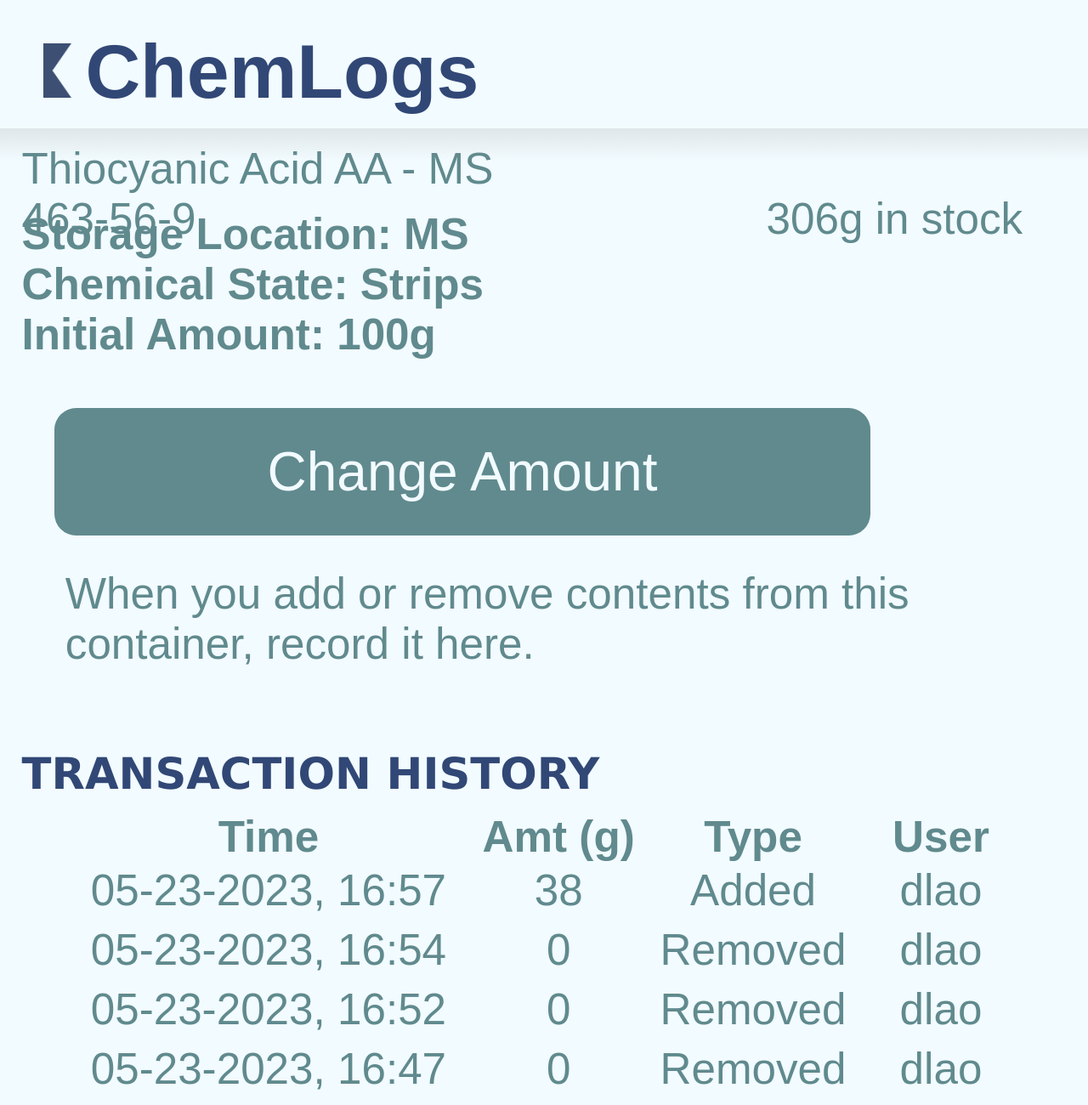
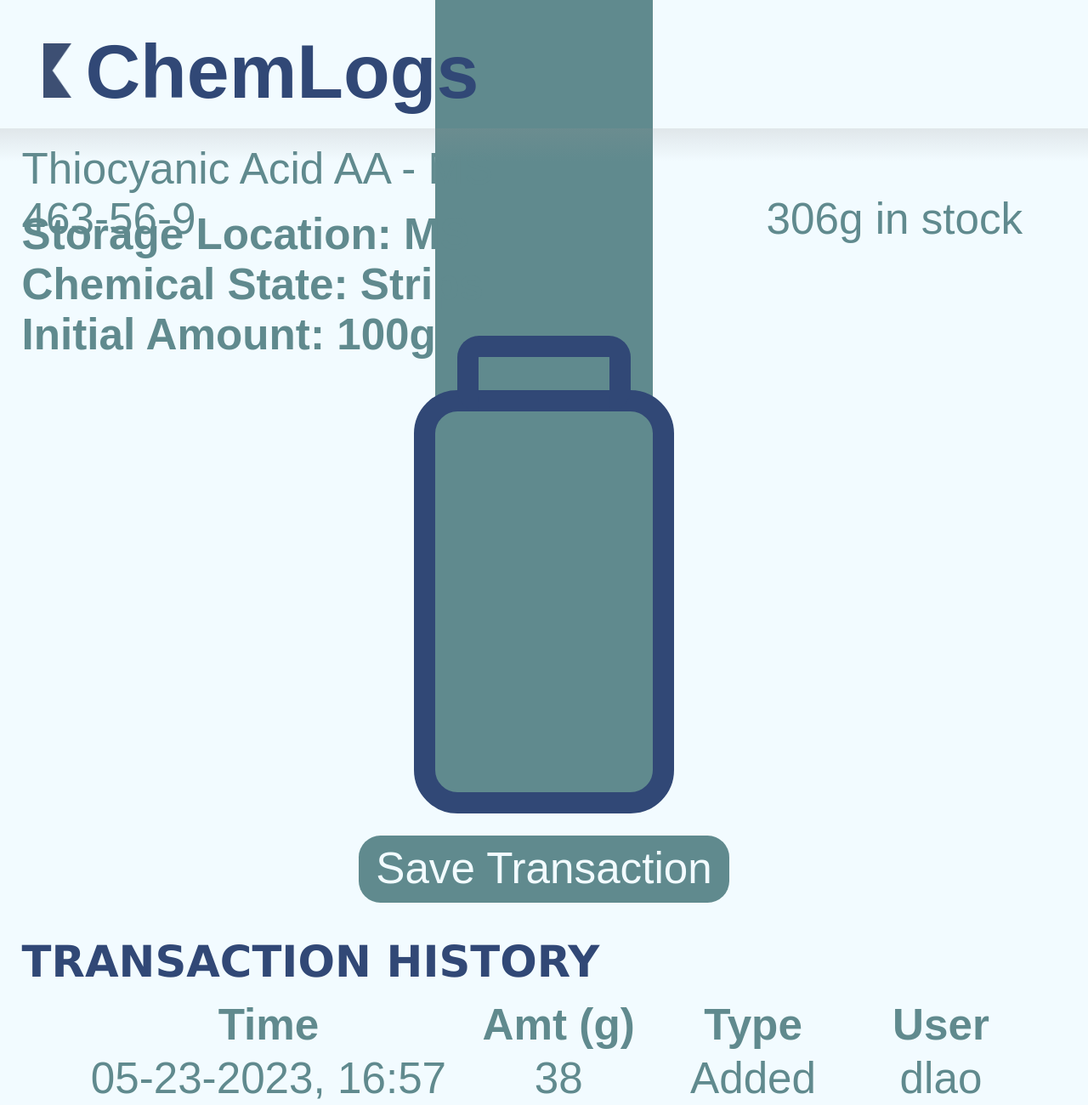
Before and after one commit to EastsidePreparatorySchool/ChemLogs, a Django app: a page that uses Test Django App/mysite/chemlogs/templates/chemlogs/container.html in a window 1280 px wide. Shown: the top 1300 px of the page at 85% size. Run offline with Django 4.2, Linux system fonts and the light colour scheme; a user stored in the database is signed in; data comes from the database, SQL or seed files in the repository.

Commit message:
Overhaul transaction creation process

```diff
--- a/Test Django App/mysite/chemlogs/forms.py
+++ b/Test Django App/mysite/chemlogs/forms.py
@@ -15,7 +15,7 @@
 
 
 class TransactionCreateForm(forms.Form):
-    trSlide = forms.IntegerField(label="")
+    new_amount = forms.FloatField(label="")
 
 class ContainerCreateForm(forms.Form):
     contents_choices = []
--- a/Test Django App/mysite/chemlogs/static/chemlogs/chemScript.js
+++ b/Test Django App/mysite/chemlogs/static/chemlogs/chemScript.js
@@ -37,16 +37,6 @@
   content.style.maxHeight = content.scrollHeight + "px";
 }
 
-// Used on page load. Changes how the slider renders.
-function modifySlider(max) {
-    slider = document.getElementById("trSlide");
-    slider.type = "range";
-    slider.min = "0";
-    slider.max = max;
-    slider.value = "0";
-    slider.style = "margin: 0vw;";
-}
-
 // maintain scroll position when reloading a page
 function setScrollListener() {
   // from https://stackoverflow.com/questions/9377951/how-to-remember-scroll-position-and-scroll-back
--- a/Test Django App/mysite/chemlogs/static/chemlogs/style.css
+++ b/Test Django App/mysite/chemlogs/static/chemlogs/style.css
@@ -185,16 +185,6 @@
    border: none;
 }
 
-#trSlide {
-   appearance: none;
-   width: 60%;
-   height: 1.3vw;
-   color: #f2fbff;
-   background-color: #608a8e;
-   opacity: 0.6;
-   margin-left: 15%;
-}
-
 .edit, input[type=submit] {
    background-color: #608a8e;
 }
@@ -375,3 +365,7 @@
 ::placeholder {
    color: #608a8e;
 }
+
+#new_amount {
+   display: none;
+}
--- a/Test Django App/mysite/chemlogs/templates/chemlogs/container.html
+++ b/Test Django App/mysite/chemlogs/templates/chemlogs/container.html
@@ -11,7 +11,7 @@
     <link rel="stylesheet" href="{% static 'chemlogs/style.css' %}">
     <link rel="icon" type="image/png" href="{% static 'chemlogs/images/icon.png' %}">
 </head>
-<body onload="modifySlider('{{container.initial_value}}')">
+<body onload="setAmount('{{container.computeRawAmount}}')">
     <div class="header">
         <a href="/chemlogs/chemicalSearch"><img src="{% static 'chemlogs/images/icon.png' %}">
             <h4>ChemLogs</h4></a>
@@ -28,25 +28,24 @@
     <p><strong>Initial Amount: {{container.getInitialDisplayableAmount}}</strong></p>
     <br>
 
-    <button type="button" id="addChem" onclick="toggleVisibilityId('transactForm')">Change Amount</button>
-    <p class="indented">When you add or remove contents from this container, record it here.</p>
-    <div class="content" id="transactForm" style="display: block; padding-top: 1em;">
-        <form method="POST">
-            {% csrf_token %}
-            <!--<span style="display: inline; margin: 0vw; border: 0vw;">0{{container.getUnits}}</span>
-            {{ transact_form }}
-            <p style="display: inline; margin: 0vw;">{{container.initial_value}}{{container.getUnits}}</p>-->
-            <p style="display: inline;">0{{container.getUnits}}</p>
-            {{ transact_form }}
-            <p style="display: inline;">{{container.initial_value}}{{container.getUnits}}</p>
-            <br><br>
-            <input type="submit" id="submit" name="transact_add" value="Add">
-            <input type="submit" id="submit" name="transact_remove" value="Remove">
-            <input type="submit" id="submit" name="transact_fill" value="Fill">
-            <input type="submit" id="submit" name="transact_empty" value="Empty">
-            <input type="submit" id="submit" name="override" value="Reset">
-        </form>
+    <br>
+    <!-- this mess is the bottle appearance that can be slid to create a transaction -->
+    <div id="slider-bottle" style="height: 35vw; width: 20vw; border: 2vw #314876 solid; border-radius: 4vw; margin: auto; position: relative;">
+        <div style="height: 5vw; width: 12vw; border: 2vw #314876 solid; border-radius: 2vw; border-bottom: none; margin: auto; position: relative; bottom: 7vw;"></div>
+        <div id="slider-contents" style="background-color: #608a8e; width: 100%; height: 10vw; position: absolute; bottom: 0vw; z-index: -1;">
+            <div style="position: relative; left: 23.5vw; bottom: 2.3vw; display: flex; align-items: center; gap: 1.5vw;">
+                <div style="height: 1vw; width: 4vw; background-color: #608a8e;"></div>
+                <p id="slider-amount">{{container.computeAmount}}</p>
+            </div>
+        </div>
     </div>
+    <form method="POST">
+        {% csrf_token %}
+        {{ transact_form }}
+        <div class="center" style="padding-top: 2vw;">
+            <input type="submit" name="transact" value="Save Transaction">
+        </div>
+    </form>
 
     <h3>Transaction History</h3>
     {% if container.noDisplayableTransactions %}
@@ -72,5 +71,49 @@
 
     <script src="{% static 'chemlogs/chemScript.js' %}"> </script>
 
+    <script type="text/javascript"> // slider control for creating a transaction
+    slider = document.getElementById("slider-bottle");
+    contents = document.getElementById("slider-contents")
+    maxAmount = '{{container.initial_value}}';
+    function vwToPx() { // 1vw but in px
+        return document.documentElement.clientWidth / 100;
+    }
+    function getOffset() { // adjust for the 2vw bottom border
+        return 2 * vwToPx();
+    }
+    function getBottleHeightPx() {
+        bottleHeightVw = 35; // vw height of bottle
+        return bottleHeightVw * vwToPx();
+    }
+    slider.onclick = function(event) {
+        var rect = slider.getBoundingClientRect();
+        var y = rect.bottom - event.clientY;  // cursor y distance from bottom of bottle
+        newAmount = (y-getOffset()) * maxAmount / (getBottleHeightPx());
+        newAmount = Math.min(newAmount, maxAmount);
+        newAmount = Math.max(newAmount, 0);
+        newAmount = Math.round(newAmount);
+        setAmount(newAmount, y);
+    }
+
+    // show the value that the user is changing container amount to.
+    // (also used to show current amount)
+    function setAmount(newAmount, y) {
+        if (!y) {
+            // find y from newAmount (whereas above we do the opposite)
+            y = newAmount * getBottleHeightPx() / maxAmount + getOffset();
+        }
+        document.getElementById("slider-amount").innerHTML = newAmount;
+        document.getElementById("new_amount").value = newAmount; // views.py reads this element
+
+        // adjust height of contents + label
+        if (newAmount == maxAmount) {
+            contents.style.height = "100%"; // don't appear to overflow container
+        } else {
+            contents.style.height = "calc(" + y + "px - 2vw)";
+        }
+    }
+
+    </script>
+
 </body>
 </html>
--- a/Test Django App/mysite/chemlogs/views.py
+++ b/Test Django App/mysite/chemlogs/views.py
@@ -177,66 +177,17 @@
     container = get_object_or_404(Container, pk=container_id)
     transact_form = None
     if request.method == 'POST':
-        if "transact_add" in request.POST:
+        if "transact" in request.POST:
             transact_form = TransactionCreateForm(request.POST, auto_id='%s')
             if transact_form.is_valid():
-                delta = transact_form.cleaned_data['trSlide']
-                new_value=container.computeRawAmount() + delta
-                if new_value >= 0 and new_value <= container.initial_value:
-                    container.transaction_set.create(
-                        amount=transact_form.cleaned_data['trSlide'],
-                        time=timezone.now(),
-                        type="T",
-                        user=request.user)
-                    # some kind of confirmation ("you have added/removed this much")
-                else:
-                    # invalidity message
-                    pass
-        elif "transact_remove" in request.POST:
-            transact_form = TransactionCreateForm(request.POST, auto_id='%s')
-            if transact_form.is_valid():
-                delta = 0 - transact_form.cleaned_data['trSlide']
-                new_value=container.computeRawAmount() + delta
-                if new_value > 0 and new_value < container.initial_value:
-                    container.transaction_set.create(
-                        amount=delta,
-                        time=timezone.now(),
-                        type="T",
-                        user=request.user)
-                    # add confirmation
-                else:
-                    # invalidity message
-                    pass
-        elif "override" in request.POST:
-            transact_form = TransactionCreateForm(request.POST, auto_id='%s')
-            if transact_form.is_valid():
-                new_value = transact_form.cleaned_data['trSlide']
-                if new_value > 0 and new_value < container.initial_value:
-                    container.transaction_set.create(
-                        amount=new_value,
-                        time=timezone.now(),
-                        type="R",
-                        user=request.user)
-                    # add confirmation
-                else:
-                    # invalidity: tell user that the new amount must be within the bottle size and nonnegative
-                    pass
-        elif "transact_fill" in request.POST:
-            container.transaction_set.create(
-                amount=container.initial_value,
-                time=timezone.now(),
-                type="R",
-                user=request.user)
-            # add confirmation
-        elif "transact_empty" in request.POST:
-            container.transaction_set.create(
-                amount=0,
-                time=timezone.now(),
-                type="R",
-                user=request.user)
-            # add confirmation
+                delta = transact_form.cleaned_data['new_amount'] - container.computeRawAmount()
+                container.transaction_set.create(
+                    amount=delta,
+                    time=timezone.now(),
+                    type="T",
+                    user=request.user)
     if not transact_form:
-        transact_form = TransactionCreateForm(auto_id='%s') # this argument makes the input's id "trSlide" rather than "id_trSlide"
+        transact_form = TransactionCreateForm(auto_id='%s') # auto_id makes the input's id "new_amount" rather than "id_new_amount"
     return render(request, 'chemlogs/container.html', {'container': container, 'transact_form': transact_form})
 
 def delete_account(request, user_id):
```
